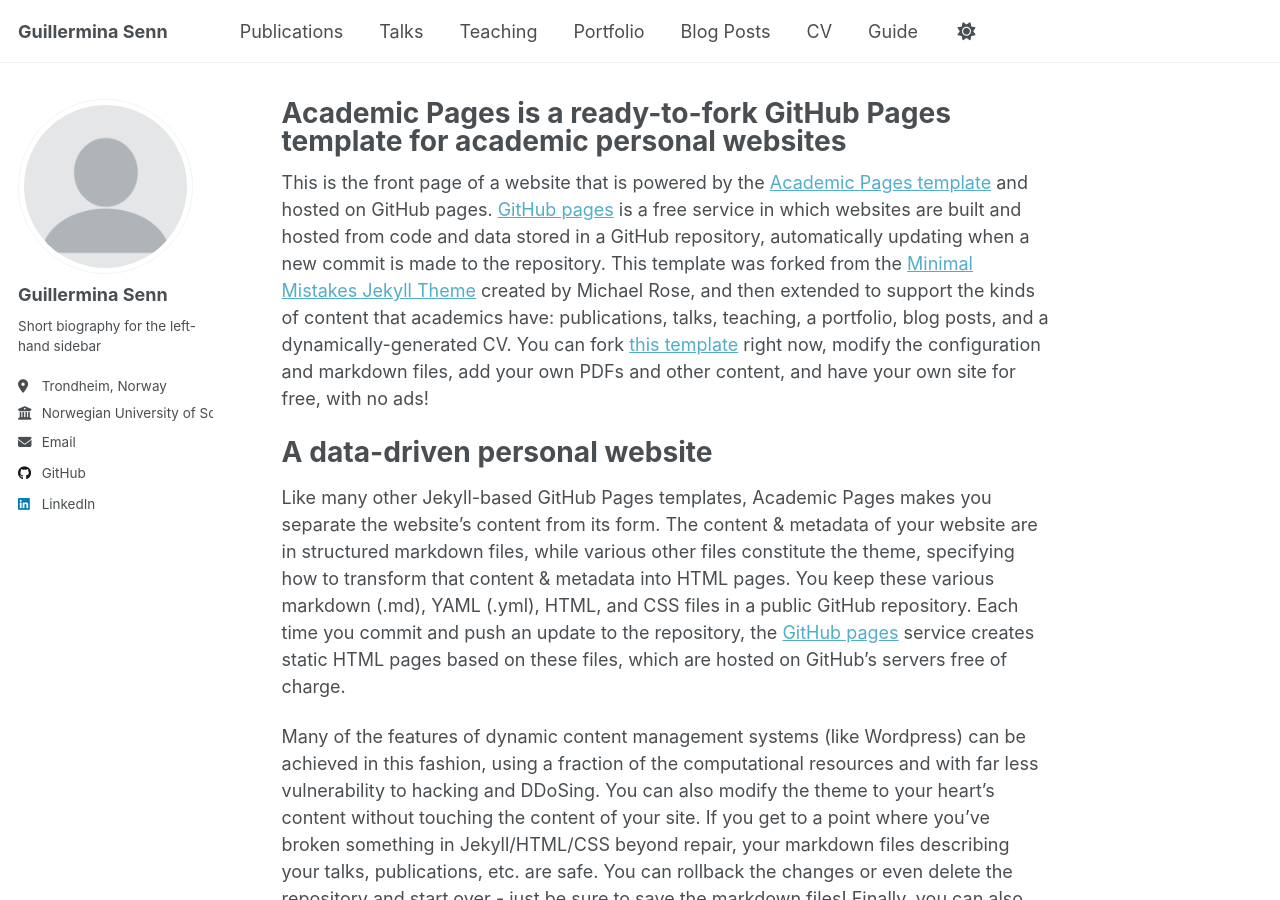
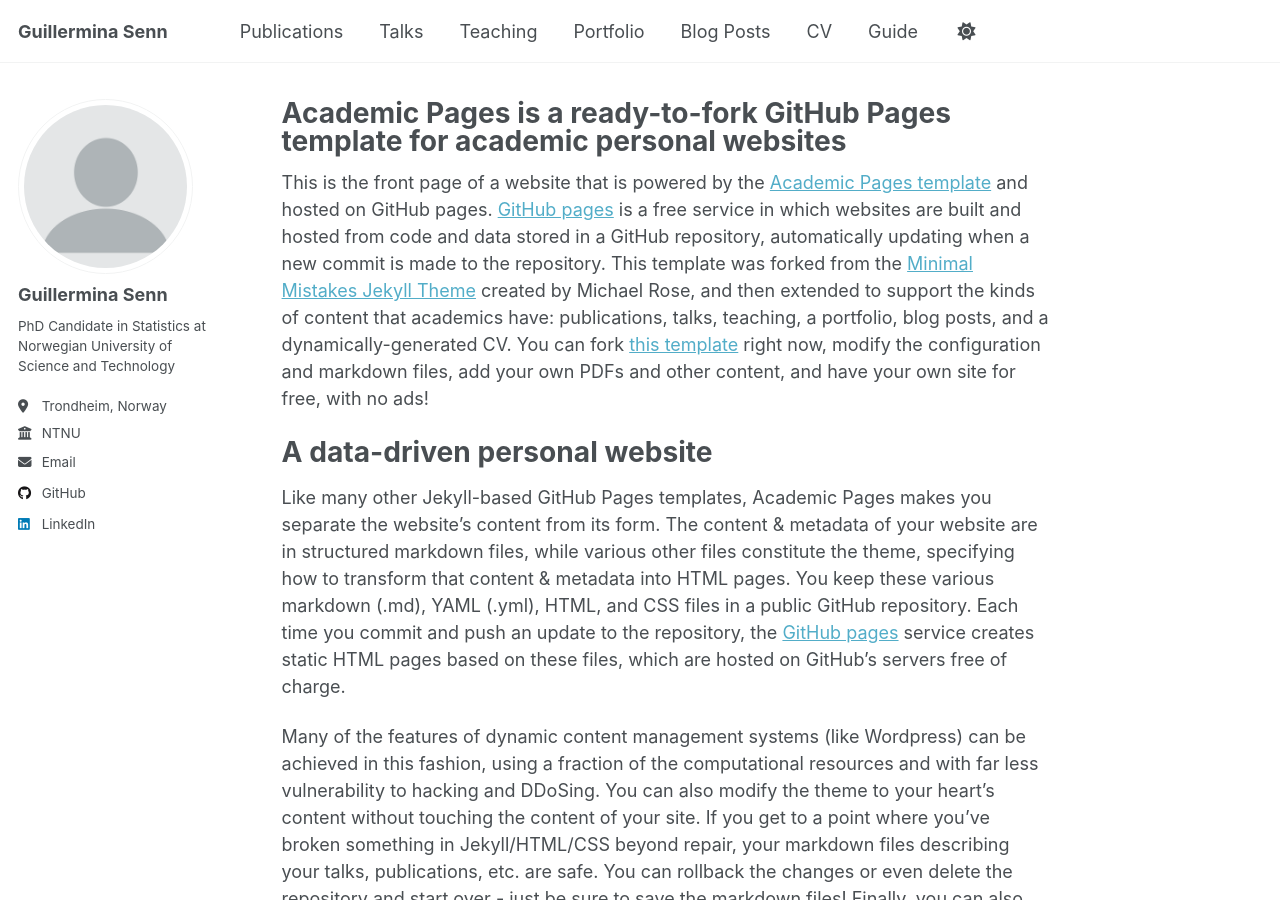
Before and after one commit to guillerminasenn/guillerminasenn.github.io, a Jekyll site: the page built from _pages/about.md, in a window 1280 px wide and 900 px high. Built offline with Jekyll 4.4.1, drawn with Linux system fonts in a browser that asks for light colours.

Commit message:
Update _config.yml

```diff
--- a/_config.yml
+++ b/_config.yml
@@ -25,9 +25,9 @@ author:
   avatar           : "profile.png"
   name             : "Guillermina Senn"
   pronouns         : # example: "she/her"
-  bio              : "Short biography for the left-hand sidebar"
+  bio              : "PhD Candidate in Statistics at Norwegian University of Science and Technology"
   location         : "Trondheim, Norway"
-  employer         : "Norwegian University of Science and Technology"
+  employer         : "NTNU"
   uri              : # URL
   email            : "guillermina.senn@ntnu.no"
 
@@ -59,7 +59,7 @@ author:
   keybase          : # Username
   instagram        : # Username
   lastfm           : # Username
-  linkedin         : www.linkedin.com/in/guillerminasenn
+  linkedin         : guillerminasenn
   mastodon         : # URL
   medium           : # URL
   pinterest        : # Username
```
